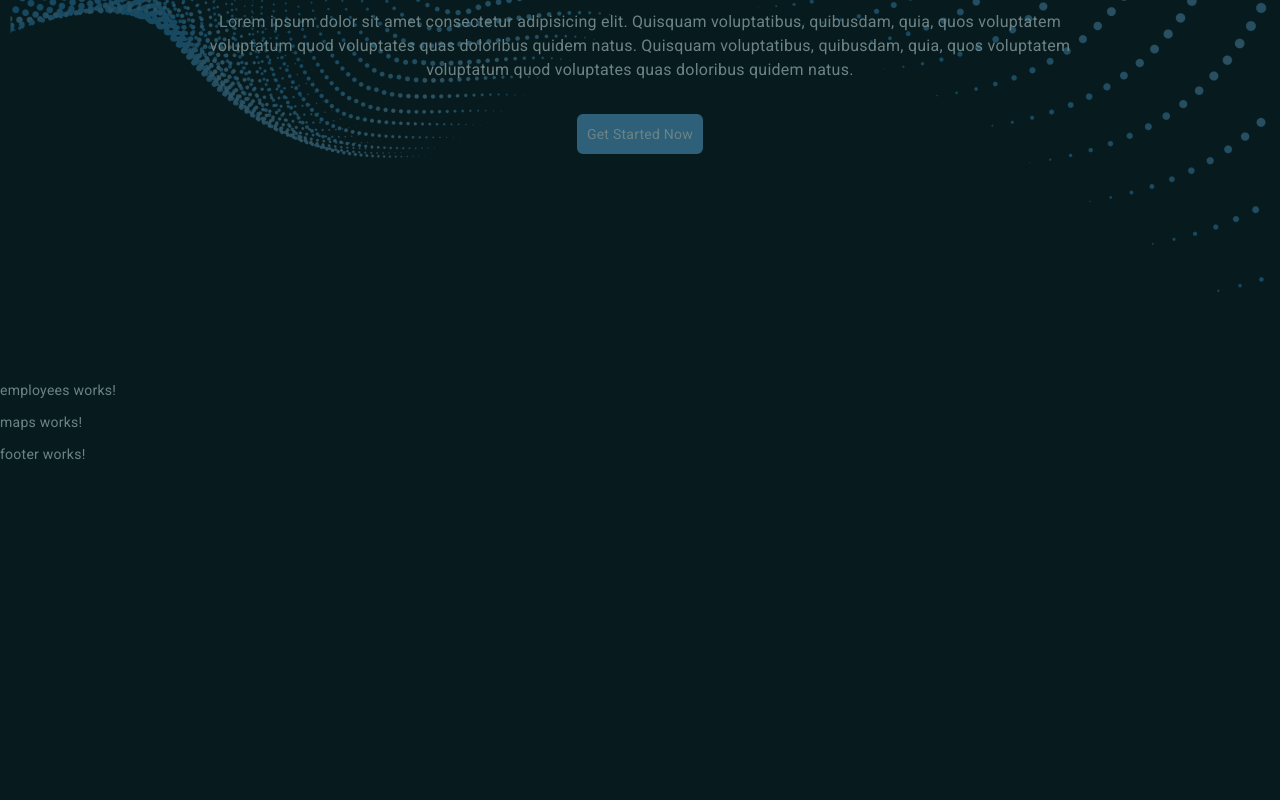
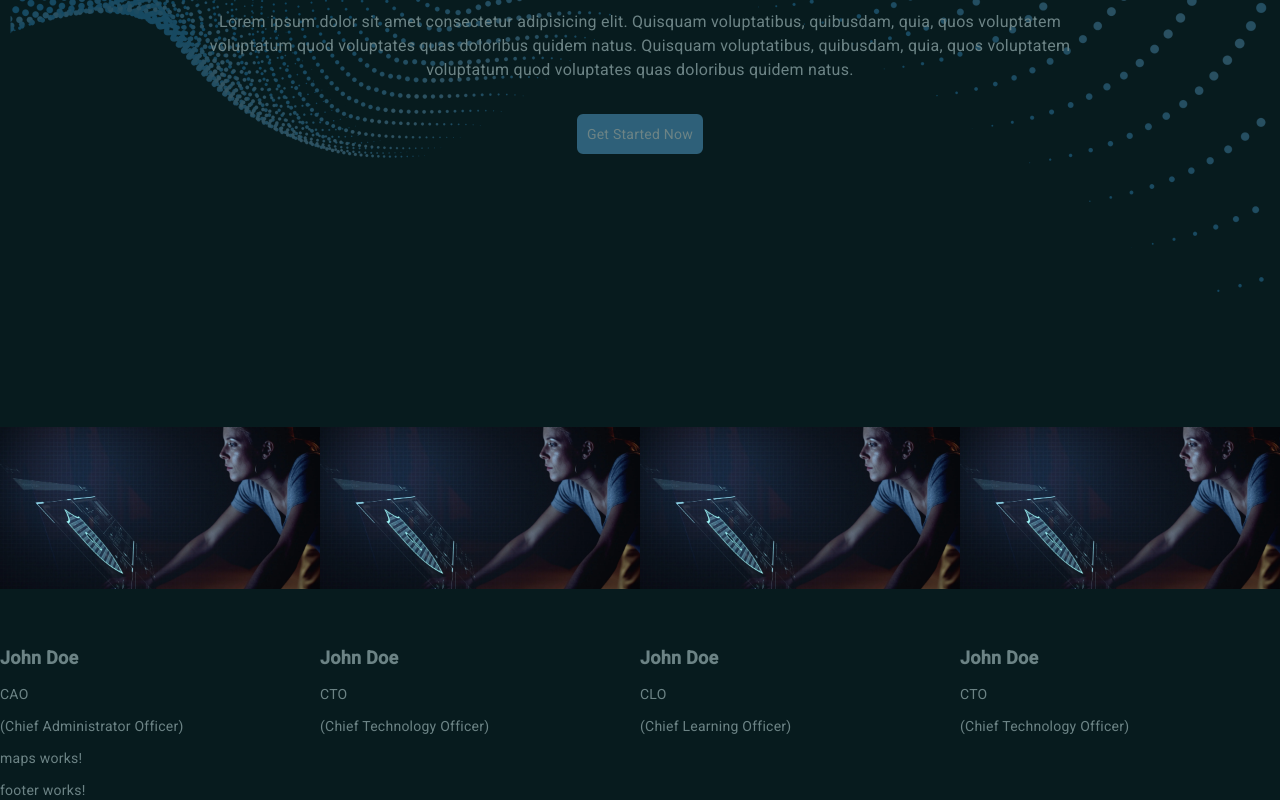
Before and after one commit to DJ-Chicken/Eksamen, an Angular app: page / in a window 1280 px wide. Shown: the part 324-1124 px from the top of the page. Before the commit the page ends 800 px from the top, so only its background shows below. Built offline with nearby package versions, Linux system fonts and the light colour scheme.

Commit message:
Employees
Employees tab

```diff
--- a/src/app/components/employees/employees.component.html
+++ b/src/app/components/employees/employees.component.html
@@ -1 +1,12 @@
-<p>employees works!</p>
+<div class="flex flex-row">
+  <div *ngFor="let employee of employees | slice : 0 : 4">
+    <img
+      src="{{ employee.img }}"
+      alt=""
+      class="border-1 mb-2 h-64 object-contain"
+    />
+    <p class="text-lg font-semibold">{{ employee.name }}</p>
+    <p class="text-notGray">{{ employee.position }}</p>
+    <p class="text-notGray">{{ employee.description }}</p>
+  </div>
+</div>
--- a/src/app/components/employees/employees.component.ts
+++ b/src/app/components/employees/employees.component.ts
@@ -3,8 +3,33 @@ import { Component } from '@angular/core';
 @Component({
   selector: 'app-employees',
   templateUrl: './employees.component.html',
-  styleUrls: ['./employees.component.scss']
+  styleUrls: ['./employees.component.scss'],
 })
 export class EmployeesComponent {
-
+  employees = [
+    {
+      name: 'John Doe',
+      position: 'CAO',
+      img: '../../../assets/Images/Hologram.png',
+      description: '(Chief Administrator Officer)',
+    },
+    {
+      name: 'John Doe',
+      position: 'CTO',
+      img: '../../../assets/Images/Hologram.png',
+      description: '(Chief Technology Officer)',
+    },
+    {
+      name: 'John Doe',
+      position: 'CLO',
+      img: '../../../assets/Images/Hologram.png',
+      description: '(Chief Learning Officer)',
+    },
+    {
+      name: 'John Doe',
+      position: 'CTO',
+      img: `../../../assets/Images/Hologram.png`,
+      description: '(Chief Technology Officer)',
+    },
+  ];
 }
```
